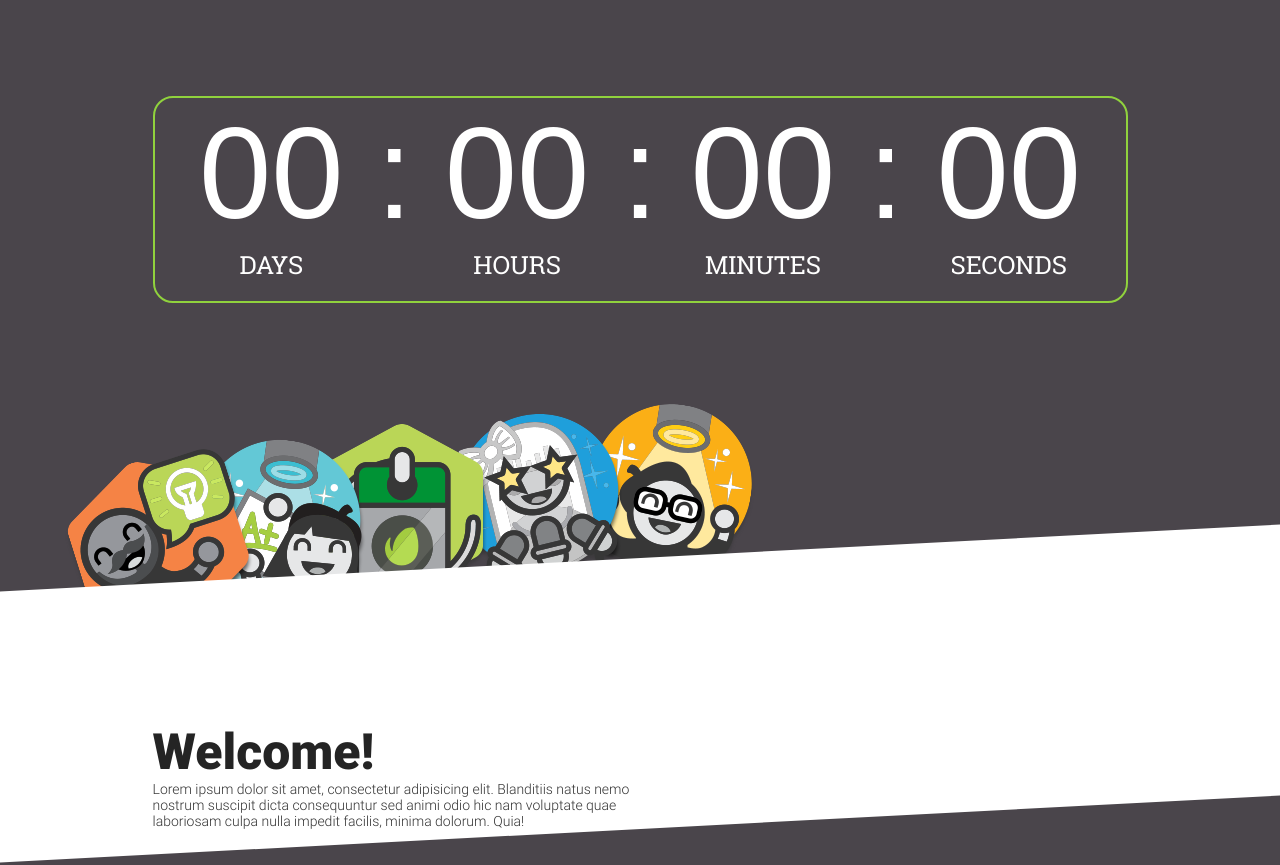
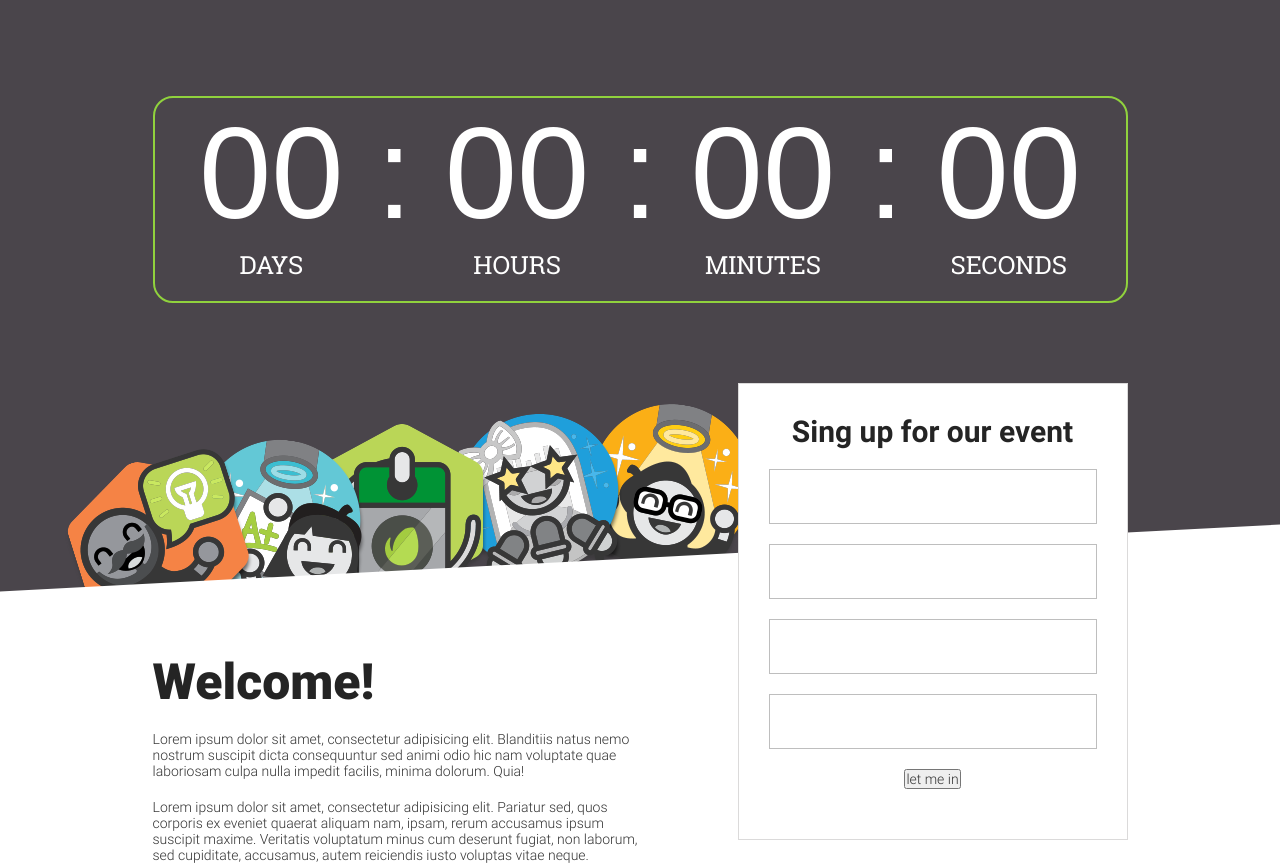
Before and after one commit to evkondr/envato, a plain HTML site: page index.html in a window 1280 px wide. Shown: the part 124-989 px from the top of the page. Drawn offline with nearby package versions, Linux system fonts and the light colour scheme; a web font is replaced by a local one.

Commit message:
section has been modified

```diff
--- a/index.html
+++ b/index.html
@@ -83,6 +83,21 @@
                     <div class="col-md-offset-1 col-md-5">
                         <h3>Welcome!</h3>
                         <p>Lorem ipsum dolor sit amet, consectetur adipisicing elit. Blanditiis natus nemo nostrum suscipit dicta consequuntur sed animi odio hic nam voluptate quae laboriosam culpa nulla impedit facilis, minima dolorum. Quia!</p>
+                        <p>Lorem ipsum dolor sit amet, consectetur adipisicing elit. Pariatur sed, quos corporis ex eveniet quaerat aliquam nam, ipsam, rerum accusamus ipsum suscipit maxime. Veritatis voluptatum minus cum deserunt fugiat, non laborum, sed cupiditate, accusamus, autem reiciendis iusto voluptas vitae neque.</p>
+                        <p>Lorem ipsum dolor sit amet, consectetur adipisicing elit. Perspiciatis quam numquam neque odio eaque officia odit commodi qui, illo delectus. Nobis, ratione? Fugit doloribus, recusandae non. Illo, est eveniet nostrum voluptate, consequatur, quasi omnis assumenda dolore libero vitae corporis at voluptas, nobis. Ipsam quae vitae inventore assumenda itaque voluptatibus necessitatibus!</p>
+                    </div>
+                    <div class="col-md-offset-1 col-md-4">
+                        <div class="sigup-block">
+                            <form action="" class="singup-form">
+                                <h3>Sing up for our event</h3>
+                                <input type="text">
+                                <input type="text">
+                                <input type="text">
+                                <input type="text">
+                                <button>let me in</button>
+                                <p></p>
+                            </form>
+                        </div>
                     </div>
                 </div>
             </div>
--- a/sass/_media.scss
+++ b/sass/_media.scss
@@ -33,4 +33,12 @@
             }
         }
     }
+    .section{
+        .sigup-block{
+           .singup-form{
+                margin-top: 0;
+            }
+        }
+
+    }
 }
--- a/sass/style.scss
+++ b/sass/style.scss
@@ -16,7 +16,13 @@ $header_font: 50px RobotoBlack, sans-serif;
     -o-border-radius: $a $b $c $d;
     border-radius: $a $b $c $d;
 }
-
+@mixin transform($value){
+    -webkit-transform: $value;
+    -moz-transform: $value;
+    -ms-transform: $value;
+    -o-transform: $value;
+    transform: $value;
+}
 *{
     padding: 0;
     margin: 0;
@@ -118,14 +124,41 @@ body{
     margin-top: -95px;
     background: #fff;
     width: 100%;
-    transform: skewY(-3deg);
+    @include transform(skewY(-3deg));
     .container{
-        transform: skewY(3deg);
+        @include transform(skewY(3deg));
+        padding-top: 70px;
     }
     h3{
         font: $header_font;
         color: #242424;
-        margin-top: 70px;
+    }
+    p,h3{
+        margin-bottom: 20px;
+    }
+    .sigup-block{
+        width: 100%;
+        position: relative;
+        text-align: center;
+        .singup-form{
+            margin-top: -270px;
+            width: 100%;
+            padding: 30px;
+            border: 1px solid #dbdada;
+            background: #fff;
+            h3{
+                font: 30px RobotoBold, sans-serif;
+            }
+            input{
+                width: 100%;
+                height: 55px;
+                border: 1px solid #bebebe;
+                line-height: 55px;
+                font: 19px RobotoLight, sans-serif;
+                margin-bottom: 20px;
+
+            }
+        }
     }
 }
 
```
Also changed, not shown: css/style.css, 1 other file.
